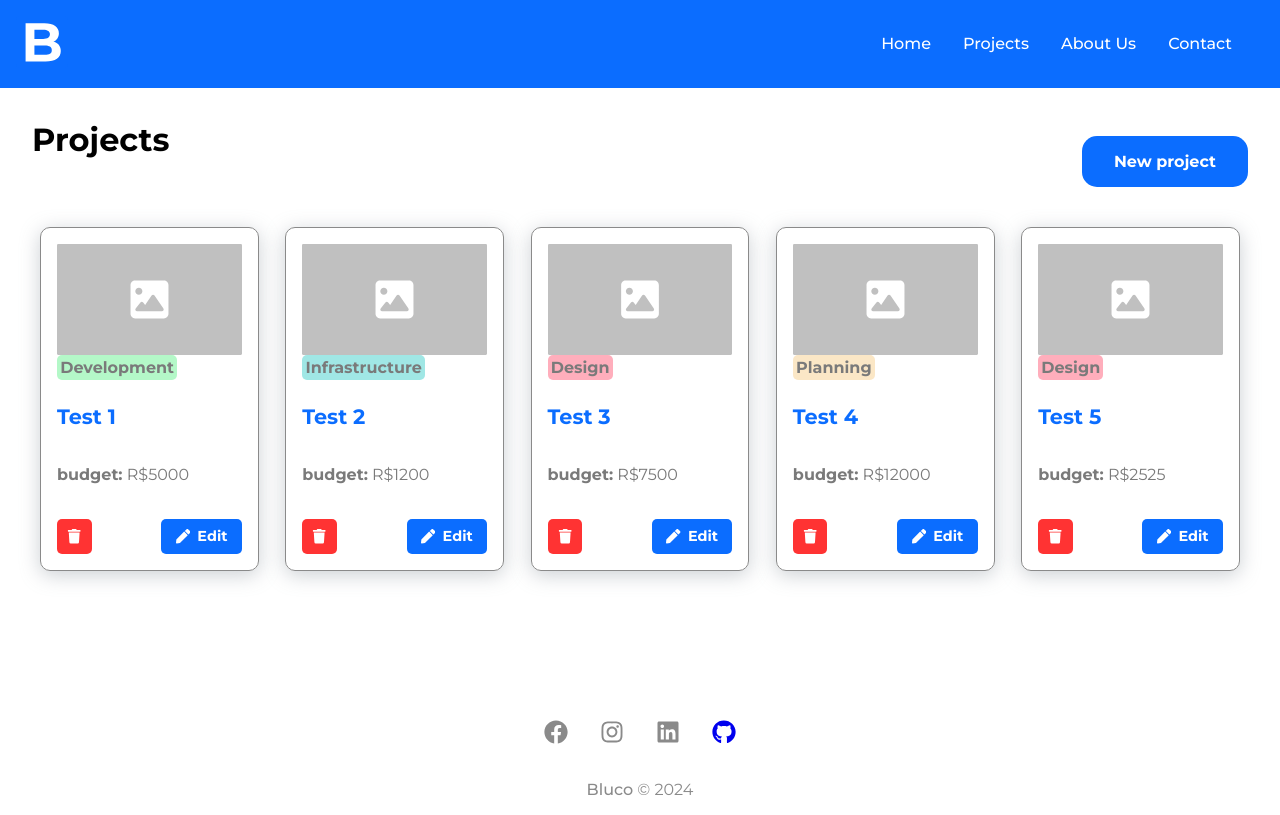
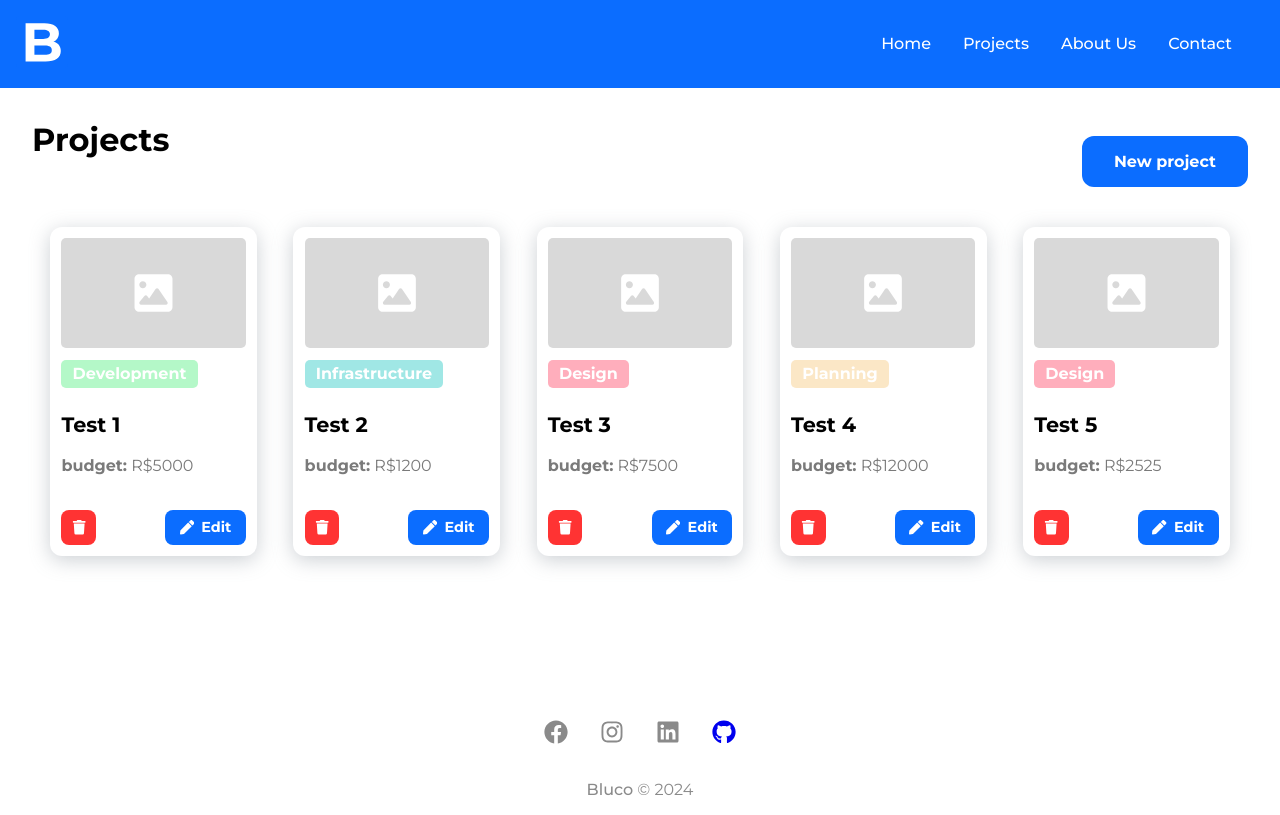
Before and after one commit to b1zz1/bizzi-bank, a React (Create React App) app: page /Projects in a window 1280 px wide. Built offline with nearby package versions, Linux system fonts and the light colour scheme; data requests are answered from the project's data file.

Commit message:
Project edit page
Started development

```diff
--- a/src/App.js
+++ b/src/App.js
@@ -5,6 +5,7 @@
 import Company from './pages/Company'
 import Contact from './pages/Contact'
 import Projects from './pages/Projects'
+import Project from './pages/Project'
 
 import Navbar from './components/layout/Navbar'
 import Container from './components/layout/Container'
@@ -17,10 +18,11 @@
       <Container customClass="min-height">
         <Routes>
           <Route exact path="/" element={<Home />} />
-          <Route exact path="/Company" element={<Company />}  />
-          <Route exact path="/Contact" element={<Contact />} />
-          <Route exact path="/NewProject" element={<NewProject />} />
-          <Route exact path="/Projects" element={<Projects />} />
+          <Route path="/Company" element={<Company />}  />
+          <Route path="/Contact" element={<Contact />} />
+          <Route path="/NewProject" element={<NewProject />} />
+          <Route path="/Projects" element={<Projects />} />
+          <Route path="/project/:id" element={<Project />} />
         </Routes>
       </Container>
       <Footer />
--- a/src/components/form/Select.module.css
+++ b/src/components/form/Select.module.css
@@ -16,7 +16,6 @@
     transition: 200ms;
     color: #8a8a8a;
     background-color: #fff;
-    cursor: pointer;
 
     /* select field arrow style */
     appearance: none;
@@ -26,6 +25,7 @@
     background-repeat: no-repeat;
     background-size: 15px;
     background-position: calc(100% - 8px) center;
+    cursor: pointer;
 }
 
 .form_control select:focus {
--- a/src/components/layout/Container.module.css
+++ b/src/components/layout/Container.module.css
@@ -11,7 +11,7 @@
 }
 
 .around {
-    justify-content: space-between;
+    justify-content: space-around;
 }
 
 .column {
--- a/src/components/layout/LinkButton.module.css
+++ b/src/components/layout/LinkButton.module.css
@@ -3,7 +3,7 @@
     background-color: #0b6dff;
     color: #fff;
     padding: 1em 2em;
-    border-radius: 15px;
+    border-radius: 12px;
     text-decoration: none;
     font-weight: 700;
     text-align: center;
--- a/src/components/project/ProjectCard.jsx
+++ b/src/components/project/ProjectCard.jsx
@@ -16,9 +16,9 @@
     return (
         <div className={styles.project_card}>
             <img src={placeholder} alt="placeholder"/>
-            <p className={styles.category_text}>
+            <div className={styles.category_text}>
                 <span className={`${styles[category.name.toLowerCase()] || styles.default}`}>{category.name}</span>
-            </p>
+            </div>
             <h4>{name}</h4>
             <p>
                 <span>budget:</span> R${budget}
--- a/src/components/project/ProjectCard.module.css
+++ b/src/components/project/ProjectCard.module.css
@@ -1,17 +1,20 @@
 .project_card {
     display: flex;
     flex-direction: column;
-    padding: 1em;
-    border: 1px solid #8a8a8a;
-    border-radius: 10px;
-    width: 18%;
-    margin: 0.5em;
+    padding: .7em;
+    border-radius: 12px;
+    width: 17%;
+    margin: .5em;
     box-shadow: 0 4px 20px #8a939e70;
 }
 
+.project_card img {
+    border-radius: calc(16px - 11px);
+}
+
 .project_card h4 {
-    color: #0b6dff;
-    margin-bottom: 1.3em;
+    /* color: #0b6dff; */
+    margin: .2em .5em .5em 0;
     padding: .4em .4em .4em 0;
     font-size: 1.3em;
 }
@@ -25,18 +28,20 @@
     font-weight: bold;
 }
 
-
 .category_text {
     display: flex;
     align-items: center;
 }
 
 .category_text span {
-    display: block;
-    border-radius: 5px;
-    padding: .2em;
-    margin-right: 5px;
-    font-weight: 400;
+    border-radius: Calc(16px - 11px);
+    padding: .3em .7em;
+}
+
+.category_text {
+    color: #fff;
+    font-weight: bold;
+    margin: .7em 0;
 }
 
 .category_text .infrastructure {
@@ -69,7 +74,7 @@
     justify-content: center;
     text-decoration: none;
     border: none;
-    border-radius: 5px;
+    border-radius: 8px;
     color: #fff;
     font-size: .9em;
     cursor: pointer;
--- a/src/components/project/ProjectForm.module.css
+++ b/src/components/project/ProjectForm.module.css
@@ -8,7 +8,6 @@
     color: #fff;
     border-radius: 5px;
     border: none;
-    padding: .5em;
 }
 
 .submit_area {
--- a/src/pages/Home.module.css
+++ b/src/pages/Home.module.css
@@ -16,7 +16,7 @@
     color: #fff;
     padding: 0 .2em;
     background-color: #0b6dff;
-    border-radius: 5px;
+    border-radius: 10px;
 }
 
 .home_container p {
--- /dev/null
+++ b/src/pages/Project.jsx
@@ -0,0 +1,42 @@
+
+import { useParams } from 'react-router-dom'
+import { useState, useEffect } from 'react'
+
+import Loading from '../components/layout/Loading'
+
+import styles from "./Project.module.css"
+
+const Project = () => {
+    const {id} = useParams()
+
+    const [project, setProject] = useState([])
+
+    useEffect(() => {
+        setTimeout(() => {
+            fetch(`http://localhost:5000/projects/${id}`, {
+                method: 'GET',
+                headers: {
+                    'Content-Type':'application/json',
+                },
+            }).then(answer => answer.json())
+            .then((data) => {
+                setProject(data)
+            })
+            .catch(error => console.log)
+        }, 300)
+    }, [id])
+
+    console.log(id)
+
+    return (
+        <>
+            {project.name ? (
+                <p>{project.name}</p>
+            ): (
+                <Loading />
+            )}
+        </>
+    )
+}
+
+export default Project
```
Also changed, not shown: src/assets/placeholder-img.svg, src/pages/Project.module.css (added).
